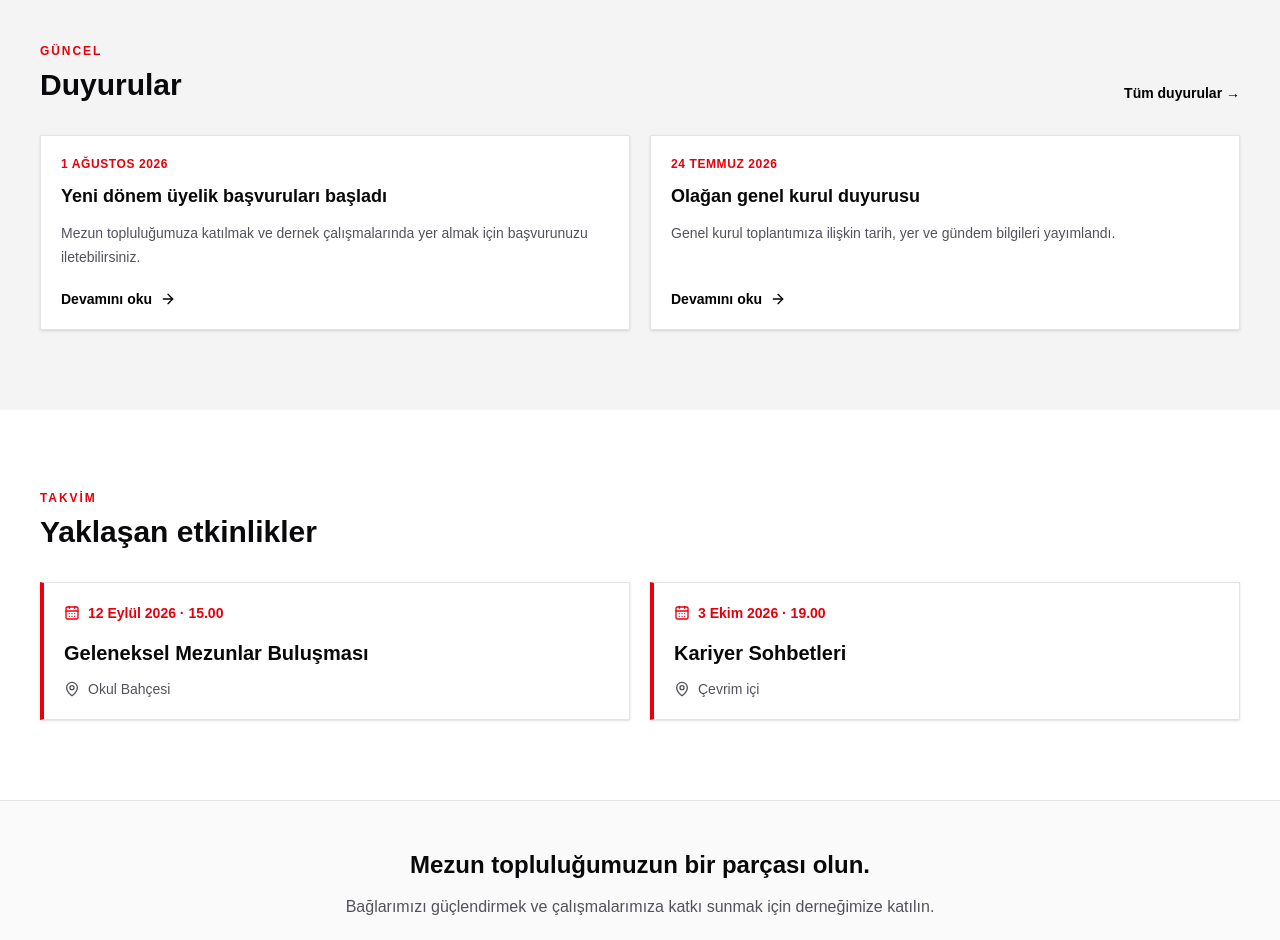
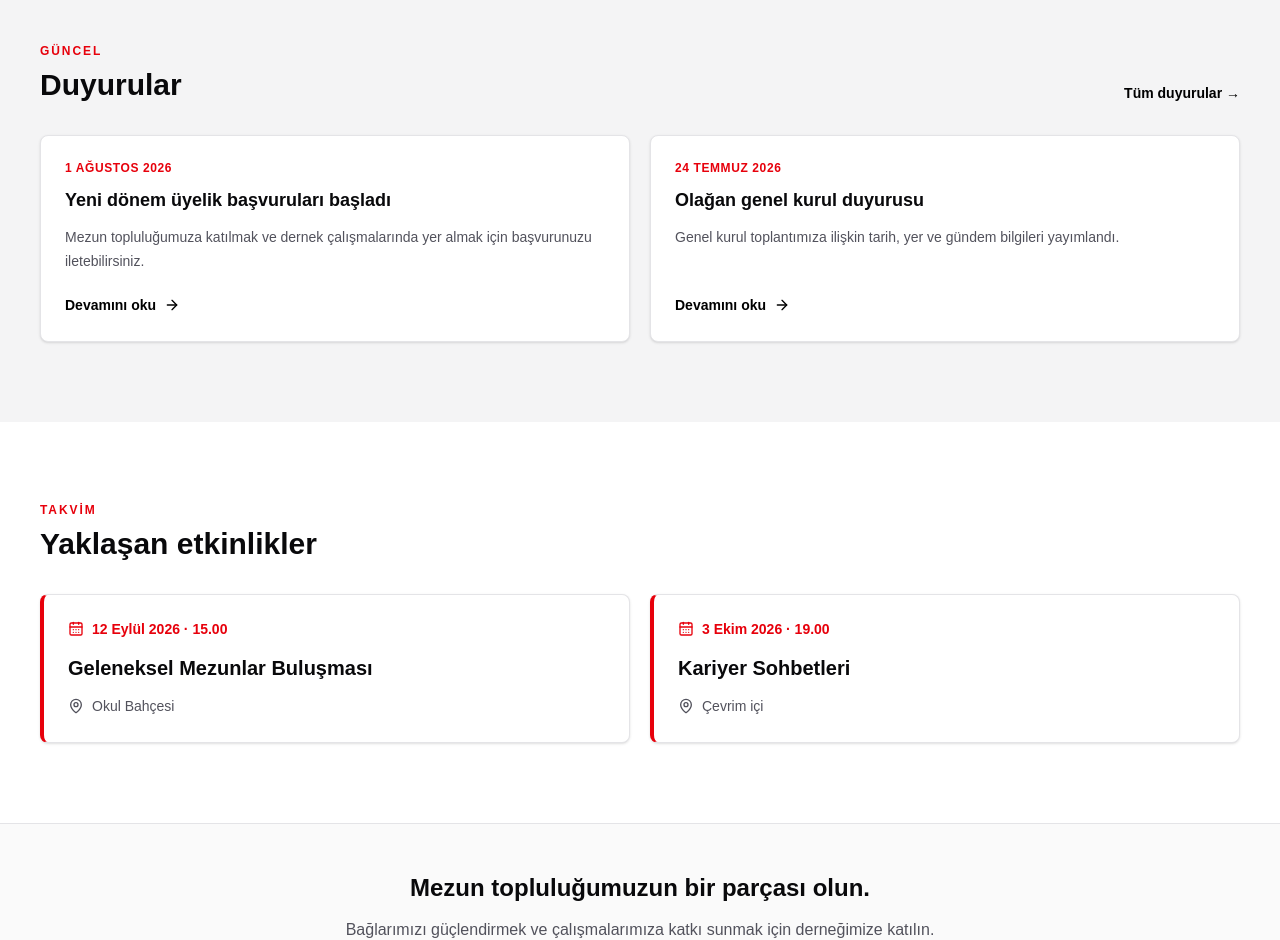
Before and after one commit to pclelif/mezun-dernegi, a Next.js app: page / in a window 1280 px wide. Shown: the part 960-1900 px from the top of the page. Built offline with nearby package versions, Linux system fonts and the light colour scheme.

Commit message:
refactor: strengthen shared card system

```diff
--- a/src/components/cards/announcement-card.tsx
+++ b/src/components/cards/announcement-card.tsx
@@ -5,5 +5,5 @@ import { Card } from "./card";
 type AnnouncementCardProps = { title: string; date: string; slug: string; summary?: string };
 
 export function AnnouncementCard({ title, date, slug, summary }: AnnouncementCardProps) {
-  return <Card className="flex h-full flex-col"><time className="text-xs font-semibold uppercase tracking-wider text-red-600">{date}</time><h3 className="mt-3 text-lg font-bold leading-snug text-zinc-950"><Link href={`/duyurular/${slug}`}>{title}</Link></h3>{summary && <p className="mt-3 text-sm leading-6 text-zinc-600">{summary}</p>}<Link className="mt-auto flex items-center gap-2 pt-5 text-sm font-semibold text-zinc-900" href={`/duyurular/${slug}`}>Devamını oku <ArrowRight className="size-4" /></Link></Card>;
+  return <Card><time className="text-xs font-semibold uppercase tracking-wider text-red-600">{date}</time><h3 className="mt-3 text-lg font-bold leading-snug text-zinc-950 [overflow-wrap:anywhere]"><Link className="rounded-sm focus-visible:outline-2 focus-visible:outline-offset-4 focus-visible:outline-red-600" href={`/duyurular/${slug}`}>{title}</Link></h3>{summary && <p className="mt-3 text-sm leading-6 text-zinc-600 [overflow-wrap:anywhere]">{summary}</p>}<Link className="mt-auto flex min-h-11 items-center gap-2 self-start rounded-sm pt-5 text-sm font-semibold text-zinc-900 focus-visible:outline-2 focus-visible:outline-offset-2 focus-visible:outline-red-600" href={`/duyurular/${slug}`}>Devamını oku <ArrowRight className="size-4 shrink-0" aria-hidden="true" /></Link></Card>;
 }
--- a/src/components/cards/board-member-card.tsx
+++ b/src/components/cards/board-member-card.tsx
@@ -4,5 +4,5 @@ import { Card } from "./card";
 type BoardMemberCardProps = { fullName: string; role: string; imageUrl?: string };
 
 export function BoardMemberCard({ fullName, role, imageUrl }: BoardMemberCardProps) {
-  return <Card className="p-0">{imageUrl && <div className="relative aspect-[4/5] overflow-hidden bg-zinc-100"><Image src={imageUrl} alt={`${fullName} portresi`} fill className="object-cover" sizes="(min-width: 768px) 33vw, 100vw" /></div>}<div className="p-5"><h2 className="text-lg font-bold text-zinc-950">{fullName}</h2><p className="mt-1 text-sm text-zinc-600">{role}</p></div></Card>;
+  return <Card padding="none">{imageUrl && <div className="relative aspect-[4/5] overflow-hidden bg-zinc-100"><Image src={imageUrl} alt={`${fullName} portresi`} fill className="object-cover" sizes="(min-width: 1024px) 25vw, (min-width: 768px) 33vw, 100vw" /></div>}<div className="min-w-0 p-5 md:p-6"><h2 className="text-lg font-bold leading-snug text-zinc-950 [overflow-wrap:anywhere]">{fullName}</h2><p className="mt-1 text-sm leading-6 text-zinc-600 [overflow-wrap:anywhere]">{role}</p></div></Card>;
 }
--- a/src/components/cards/card.tsx
+++ b/src/components/cards/card.tsx
@@ -1,10 +1,22 @@
-import type { ReactNode } from "react";
+import type { HTMLAttributes, ReactNode } from "react";
 
-type CardProps = {
+type CardProps = Omit<HTMLAttributes<HTMLElement>, "children"> & {
   children: ReactNode;
-  className?: string;
+  padding?: "default" | "none";
 };
 
-export function Card({ children, className = "" }: CardProps) {
-  return <article className={`border border-zinc-200 bg-white p-5 shadow-sm ${className}`}>{children}</article>;
+const paddingClasses = {
+  default: "p-5 md:p-6",
+  none: "p-0",
+} as const;
+
+export function Card({ children, className = "", padding = "default", ...props }: CardProps) {
+  return (
+    <article
+      className={`flex h-full min-w-0 flex-col overflow-hidden rounded-lg border border-zinc-200 bg-white shadow-sm transition-[border-color,box-shadow] duration-200 hover:border-zinc-300 hover:shadow-md focus-within:border-red-600 focus-within:ring-2 focus-within:ring-red-600/20 motion-reduce:transition-none ${paddingClasses[padding]} ${className}`}
+      {...props}
+    >
+      {children}
+    </article>
+  );
 }
--- a/src/components/cards/event-card.tsx
+++ b/src/components/cards/event-card.tsx
@@ -5,5 +5,5 @@ import { Card } from "./card";
 type EventCardProps = { title: string; date: string; location: string; slug: string };
 
 export function EventCard({ title, date, location, slug }: EventCardProps) {
-  return <Card className="h-full border-l-4 border-l-red-600"><div className="flex items-center gap-2 text-sm font-semibold text-red-600"><CalendarDays className="size-4" /><time>{date}</time></div><h3 className="mt-4 text-xl font-bold text-zinc-950"><Link href={`/etkinlikler/${slug}`}>{title}</Link></h3><p className="mt-3 flex items-center gap-2 text-sm text-zinc-600"><MapPin className="size-4" />{location}</p></Card>;
+  return <Card className="border-l-4 border-l-red-600"><div className="flex min-w-0 items-start gap-2 text-sm font-semibold text-red-600"><CalendarDays className="mt-0.5 size-4 shrink-0" aria-hidden="true" /><time className="[overflow-wrap:anywhere]">{date}</time></div><h3 className="mt-4 text-xl font-bold leading-snug text-zinc-950 [overflow-wrap:anywhere]"><Link className="rounded-sm focus-visible:outline-2 focus-visible:outline-offset-4 focus-visible:outline-red-600" href={`/etkinlikler/${slug}`}>{title}</Link></h3><p className="mt-3 flex min-w-0 items-start gap-2 text-sm leading-6 text-zinc-600"><MapPin className="mt-1 size-4 shrink-0" aria-hidden="true" /><span className="[overflow-wrap:anywhere]">{location}</span></p></Card>;
 }
```
Also changed, not shown: 1 other file (tests, documents, lock files or other folders).
